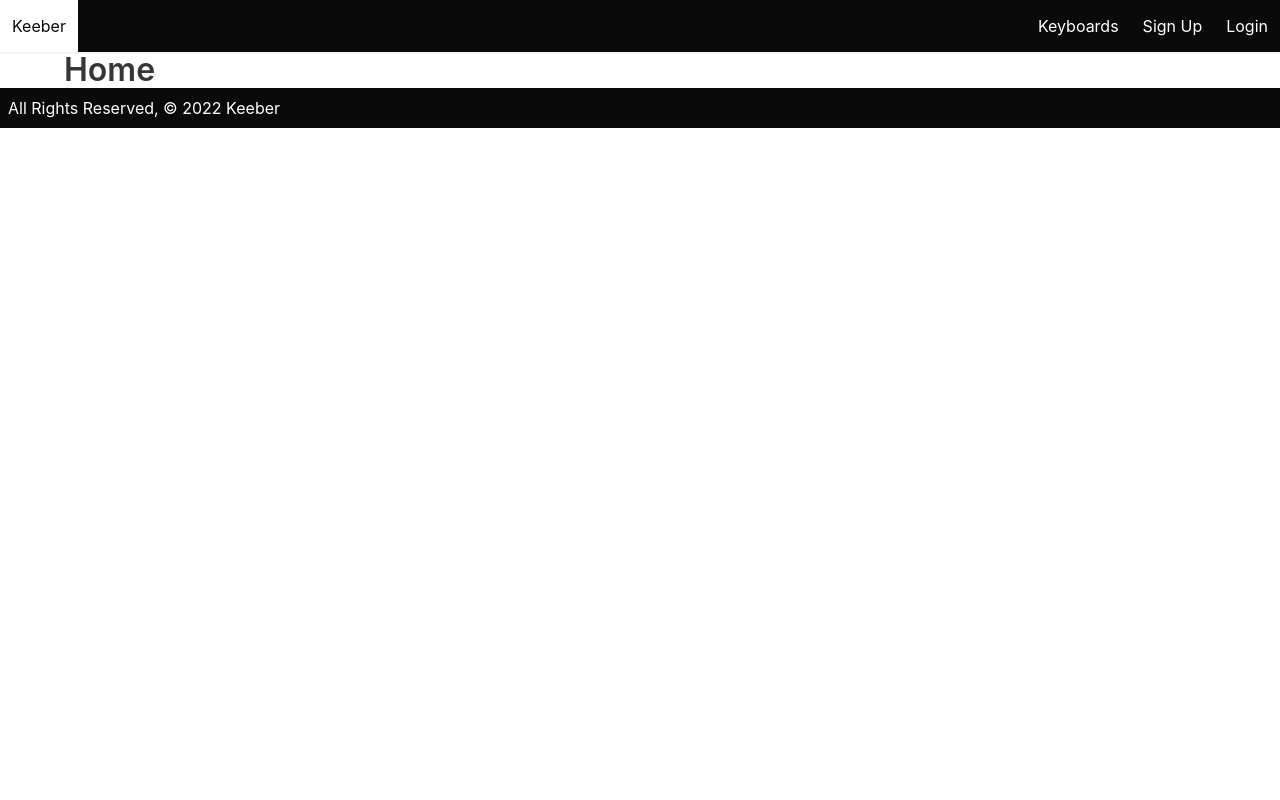
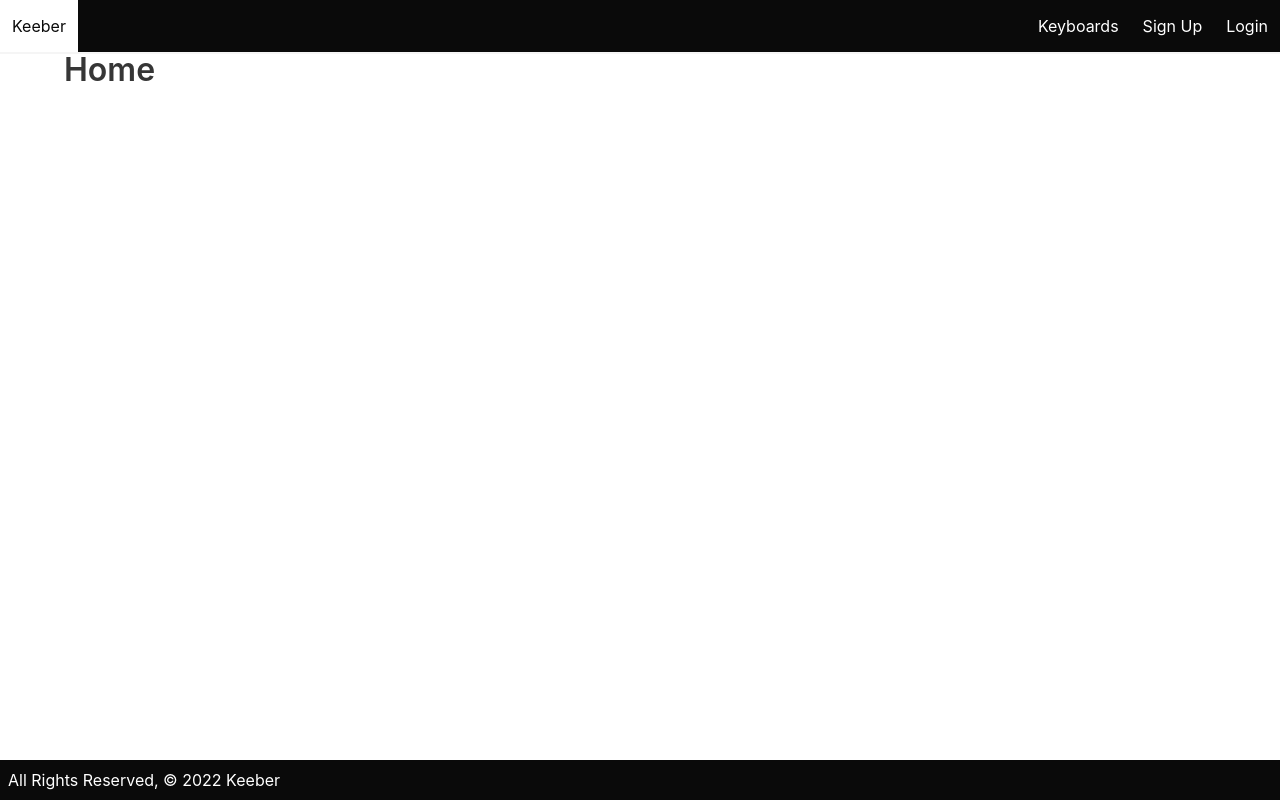
Before and after one commit to roger-davila/keeber, a Django app: page / in a window 1280 px wide. Run offline with Django 4.2, Linux system fonts and the light colour scheme.

Commit message:
keep footer at the bottom of all pages

```diff
--- a/main_app/templates/base.html
+++ b/main_app/templates/base.html
@@ -9,6 +9,14 @@
     <style>
       * {
         box-sizing: border-box;
+      }
+
+      html, body {
+        height: 100%;
+      }
+
+      .not-footer{
+        flex: 1 0 auto;
       }
 
       .navbar-menu {
@@ -30,12 +38,18 @@
         color: #0a0a0a;
       }
 
-      .column {
-        display: flex;
+      .container.scroll {
+        max-width: 640px !important;
       }
+
+      .card {
+        width: 100%;
+      }
+
     </style>
   </head>
-  <body>
+  <body class=" is-flex is-flex-direction-column">
+    <div class="not-footer">
       <header>
         <nav class="navbar has-shadow is-black">
           <div class="navbar-brand">
@@ -63,7 +77,8 @@
       </header>
         {% block content %}
         {% endblock %}
-    <footer class="has-background-black has-text-white p-2">
+    </div>
+    <footer class="has-background-black has-text-white p-2 is-flex-shrink-0 footer">
       <div>All Rights Reserved, &copy; 2022 Keeber &nbsp;</div>
     </footer>
     <script>
```
Lines whose indentation alone changed are shown as unchanged.
